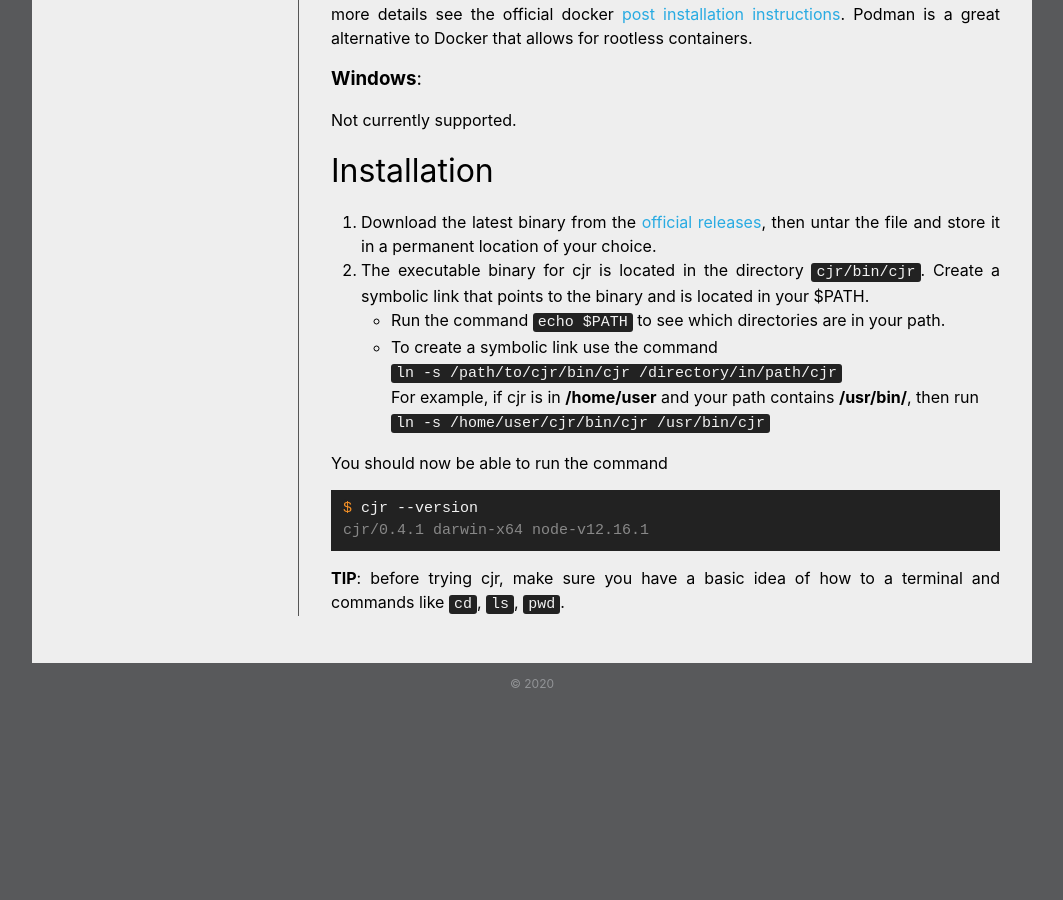
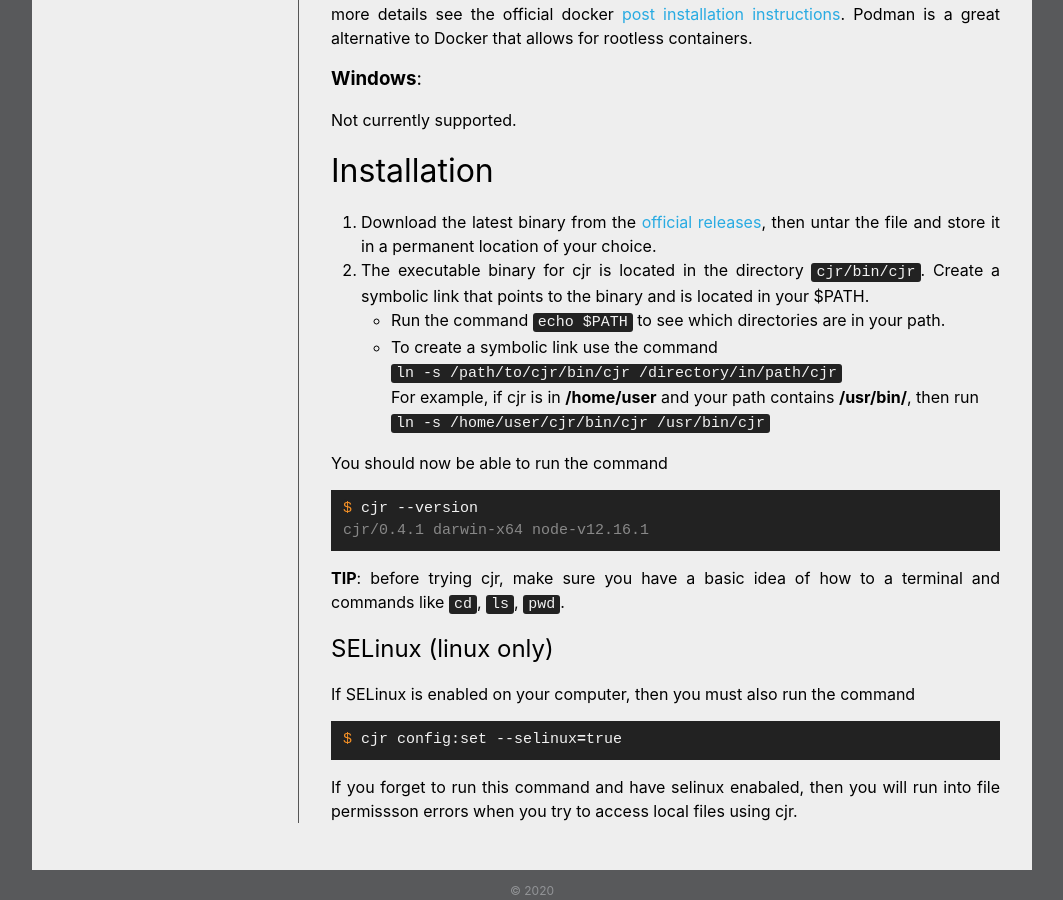
Before and after one commit to container-job-runner/container-job-runner.github.io, a Jekyll site: the page built from _posts/quick-start/local-dev/2020-08-14-2-installation.md, in a window 1280 px wide and 900 px high, scrolled down 698 px. Shown: the whole window, without its empty margins (108-1171 px from the left). Built offline with Jekyll 4.4.1, drawn with Linux system fonts in a browser that asks for light colours; before the commit the page ends 1391 px from its top, so only the background shows below that.

Commit message:
added SeLinux comment to installation page

````diff
--- a/_posts/quick-start/local-dev/2020-08-14-2-installation.md
+++ b/_posts/quick-start/local-dev/2020-08-14-2-installation.md
@@ -52,3 +52,11 @@ cjr/0.4.1 darwin-x64 node-v12.16.1
 ```
 
 **TIP**: before trying cjr, make sure you have a basic idea of how to a terminal and commands like `cd`, `ls`, `pwd`.
+
+## SELinux (linux only)
+
+If SELinux is enabled on your computer, then you must also run the command
+```console
+$ cjr config:set --selinux=true
+```
+If you forget to run this command and have selinux enabaled, then you will run into file permissson errors when you try to access local files using cjr.
````
